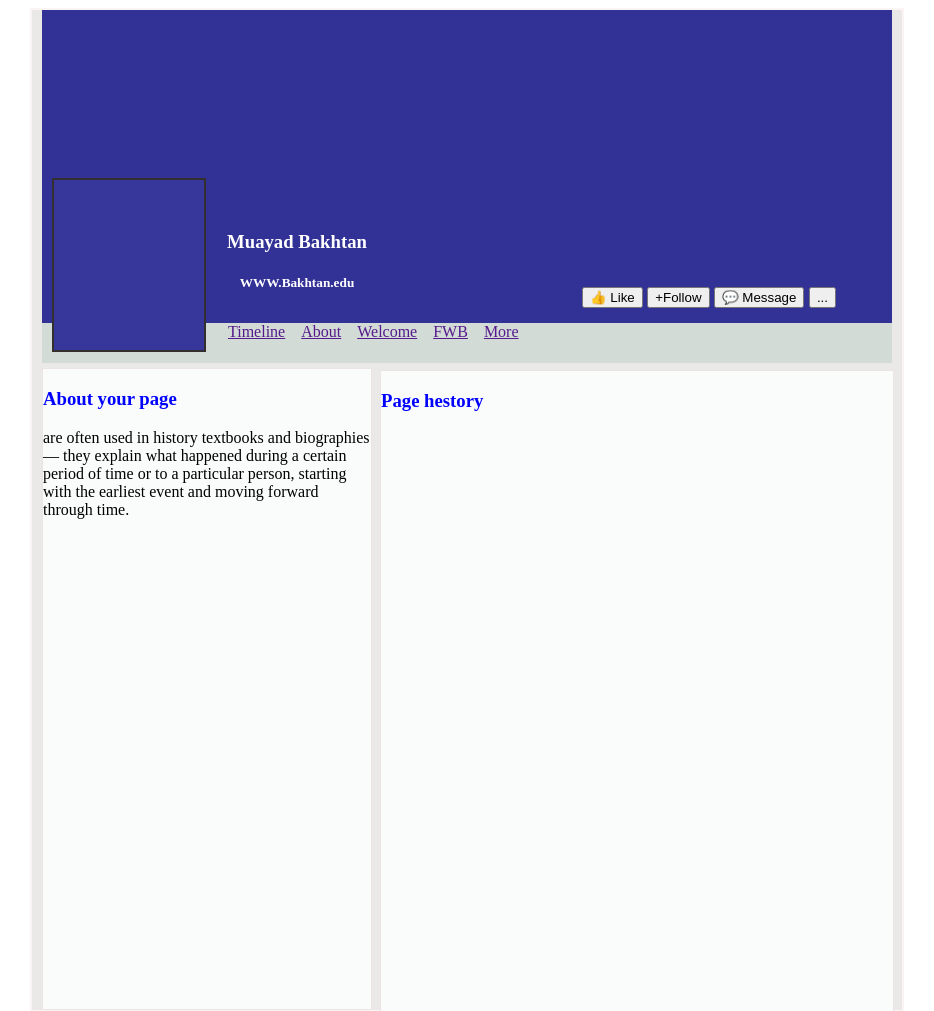
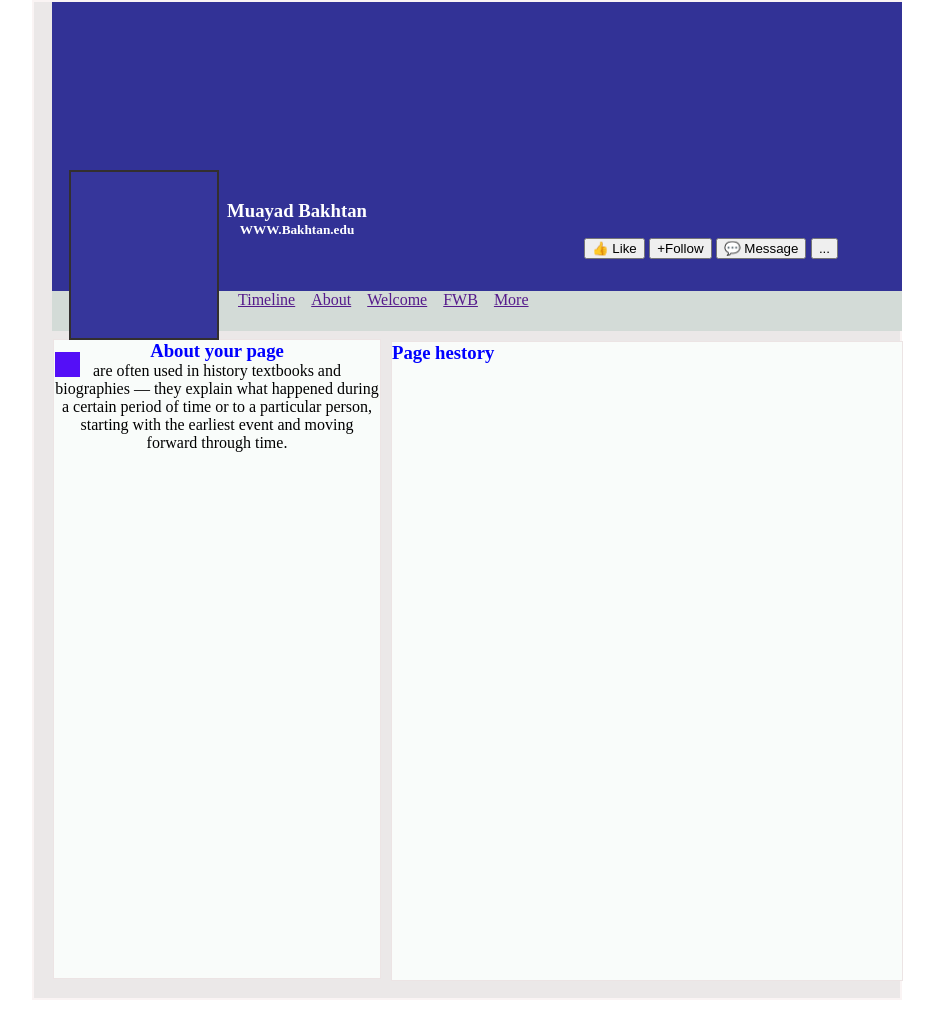
Before and after one commit to muayad-proj/Style-a-Social-Network-Page, a plain HTML site: page index.html in a window 1280 px wide. Shown: the top 1011 px of the page, without its empty margins (173-1107 px from the left). Drawn offline with Linux system fonts and the light colour scheme.

Commit message:
second submit

```diff
--- a/index.html
+++ b/index.html
@@ -5,6 +5,7 @@
     <meta name="viewport" content="width=device-width, initial-scale=1.0">
     <title>FB Page</title>
     <link rel="stylesheet" href="style.css">
+
 </head>
 
 <body>
@@ -27,9 +28,12 @@
         </div>
         <div id="colume1">
             <h3 style="color: blue;">About your page</h3>
-            <p>  are often used in history textbooks and biographies — they explain what happened during a certain period of
+            <p> are often used in history textbooks and biographies — they explain what happened during a certain period
+                of
                 time or to a particular person, starting with the earliest event and moving forward through time.</p>
+<div id="colume1_squir">
 
+</div>
         </div>
         <div id="colume2">
             <h3 style="color: blue;"> Page hestory</h3>
--- a/style.css
+++ b/style.css
@@ -1,3 +1,8 @@
+*{
+    box-sizing: border-box;
+    margin: auto;
+}
+
 #container{
     height: 1000px;
     width: 870px;
@@ -13,7 +18,6 @@
     background-color: rgb(50, 50, 150);
     position: relative;
     left: 10px;
-
 }
 #right_hadder{
 
@@ -22,7 +26,7 @@
     background-color: rgb(54, 54, 155);
     border: rgb(51, 47, 47) 2px solid;
     position: relative;
-    left: 20px;
+    left: -323px;
     bottom: 160px;
     z-index: 1;
 }
@@ -41,8 +45,8 @@ position: relative;
     background-color:rgb(211, 219, 215);
     display: inline-block;
     position: relative;
-    left: 10px;
-    bottom: 290px;
+    left: 18px;
+    bottom: 247px;
 
 
 }
@@ -60,8 +64,20 @@ left:180px;
     background-color:rgb(249, 252, 250);
     position: relative;
     border: rgb(236, 228, 228) 1px solid;
-    bottom: 285px;
-    left: 10px;
+    bottom: 239px;
+    left: -250px;
+    text-align: center;
+
+}
+#colume1_squir{
+    height: 25px;
+    width: 25px;
+    background-color:rgb(84, 15, 247);
+    position: relative;
+    left: -150px;
+    bottom: 100px;
+
+
 
 }
 #colume2{
@@ -70,12 +86,12 @@ width: 512px;
 background-color:rgb(249, 252, 250);
 border: rgb(236, 228, 228) 1px solid;
 position: relative;
-left:348px;
-bottom:925px;
+left:180px;
+bottom:877px;
 }
 #button{
 position:relative;
-bottom: 1650px;
+bottom: 1620px;
 left:550px;
 z-index: 2;
 font-weight: bold;
```
